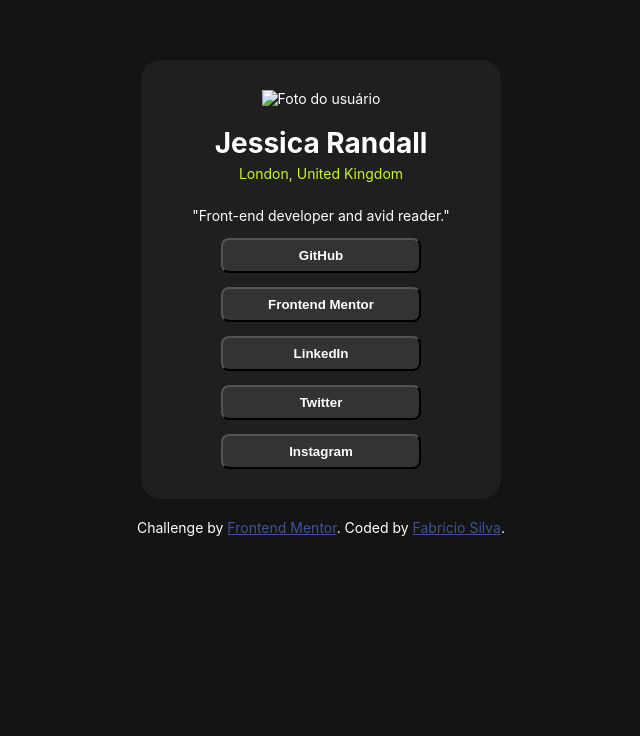
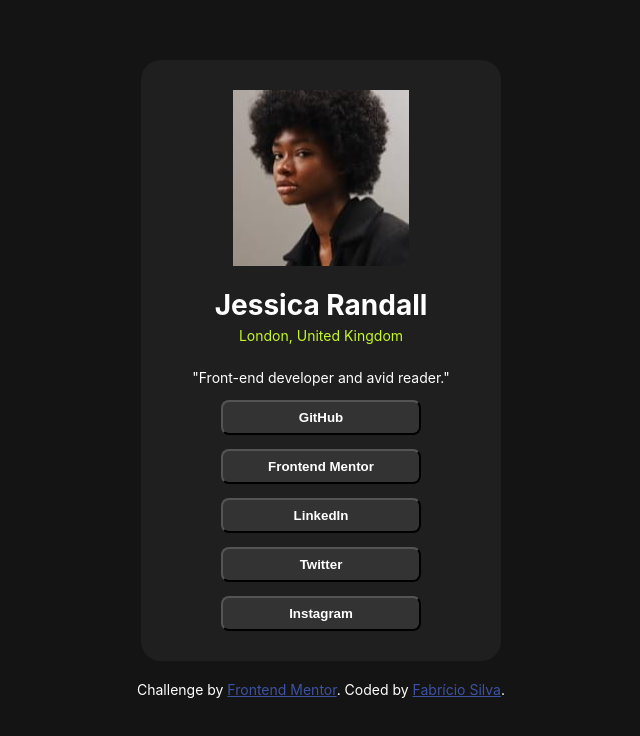
Before and after one commit to fabricioCraft/social-profile, a plain HTML site: page index.html in a window 1280 px wide. Shown: the whole page, without its empty margins (319-959 px from the left). Drawn offline with Linux system fonts and the light colour scheme; the site is published under a folder, as on GitHub Pages, so addresses that start at the root find nothing; a web font is replaced by a local one.

Commit message:
Atualização do caminho da imagem

```diff
--- a/index.html
+++ b/index.html
@@ -125,7 +125,7 @@
 <body>
   <div class="main-container">
     <div class="foto">
-      <img src="/assets/images/avatar-jessica.jpeg" alt="Foto do usuário">
+      <img src="./assets/images/avatar-jessica.jpeg" alt="Foto do usuário">
     </div>
       <h1 class="user-name">
       Jessica Randall
```
